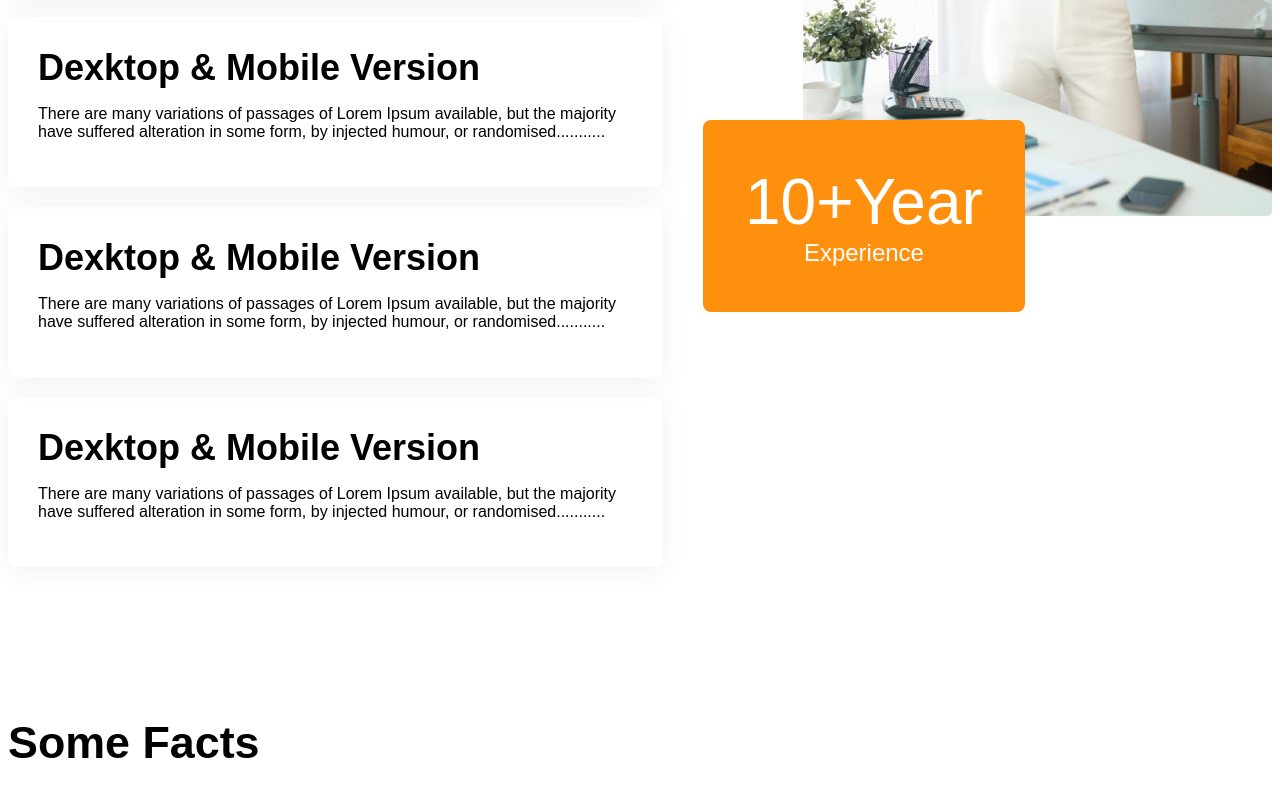
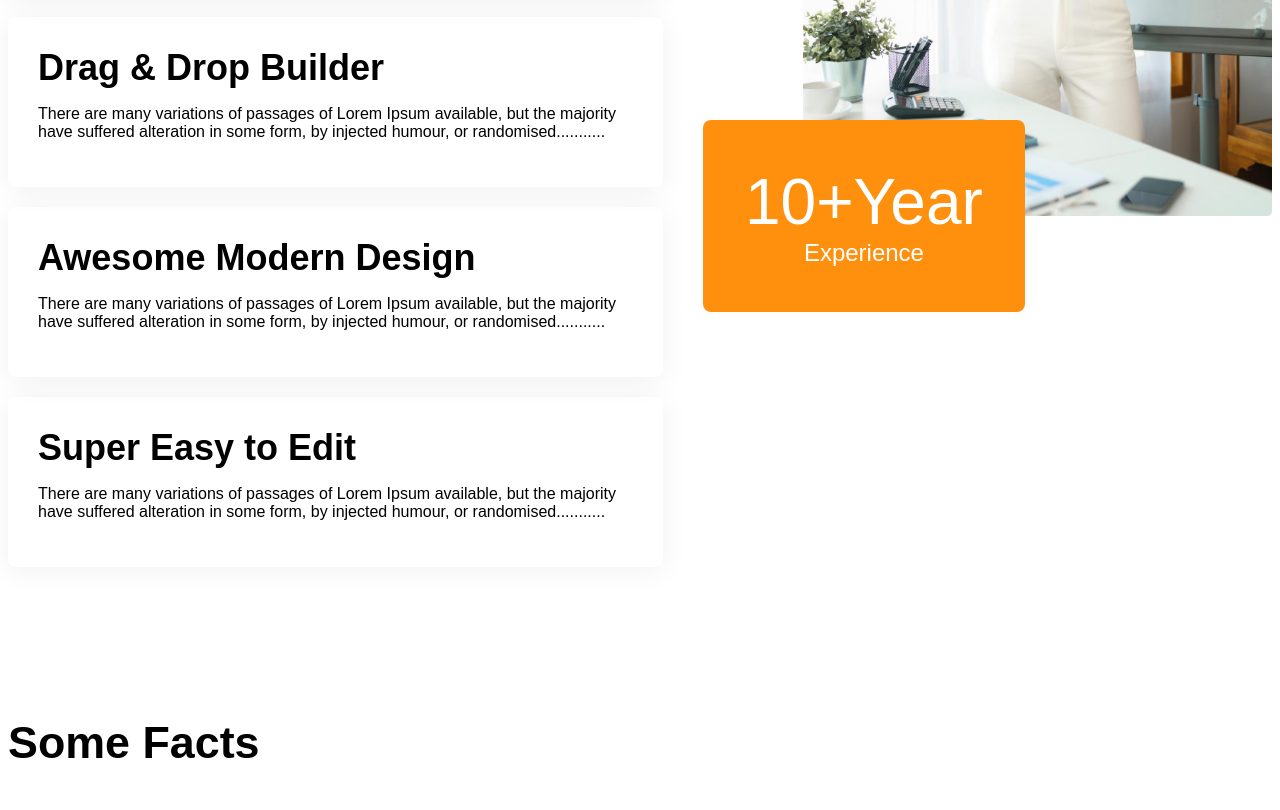
Before and after one commit to Azizul-haque1/g3-architects-resources, a plain HTML site: page index.html in a window 1280 px wide. Shown: the part 2519-3329 px from the top of the page. Drawn offline with Linux system fonts and the light colour scheme.

Commit message:
feature section feature-title  changne

```diff
--- a/index.html
+++ b/index.html
@@ -82,21 +82,21 @@
                     </p>
                  </div>
                  <div class="feature-card">
-                    <h3 class="feature-title">Dexktop & Mobile Version</h3>
+                    <h3 class="feature-title">Drag & Drop Builder</h3>
                     <p class="feature-description">
                         There are many variations of passages of Lorem Ipsum available, but the majority have suffered alteration in some form,
                         by injected humour, or randomised...........
                     </p>
                  </div>
                  <div class="feature-card">
-                    <h3 class="feature-title">Dexktop & Mobile Version</h3>
+                    <h3 class="feature-title">Awesome Modern Design</h3>
                     <p class="feature-description">
                         There are many variations of passages of Lorem Ipsum available, but the majority have suffered alteration in some form,
                         by injected humour, or randomised...........
                     </p>
                  </div>
                  <div class="feature-card">
-                    <h3 class="feature-title">Dexktop & Mobile Version</h3>
+                    <h3 class="feature-title">Super Easy to Edit</h3>
                     <p class="feature-description">
                         There are many variations of passages of Lorem Ipsum available, but the majority have suffered alteration in some form,
                         by injected humour, or randomised...........
```
Also changed, not shown: 1 other file.
